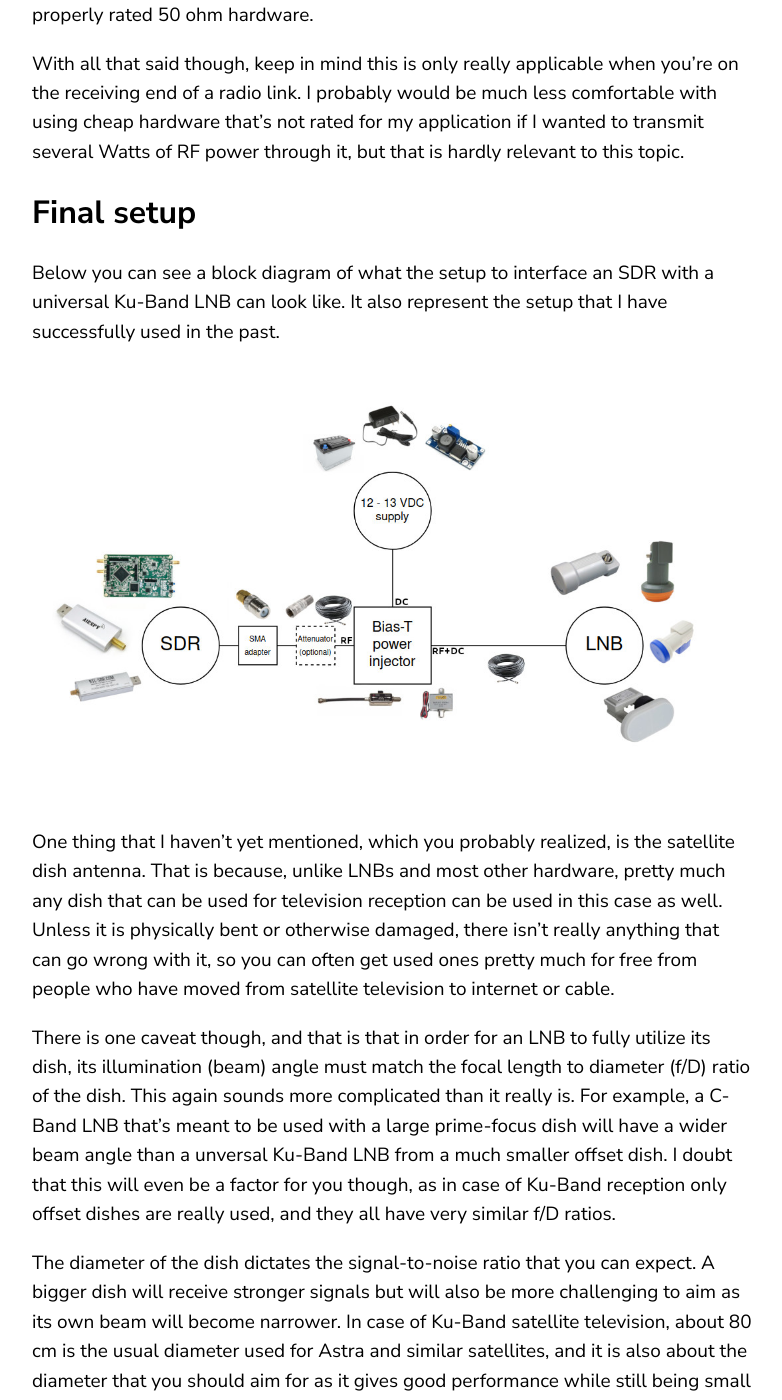
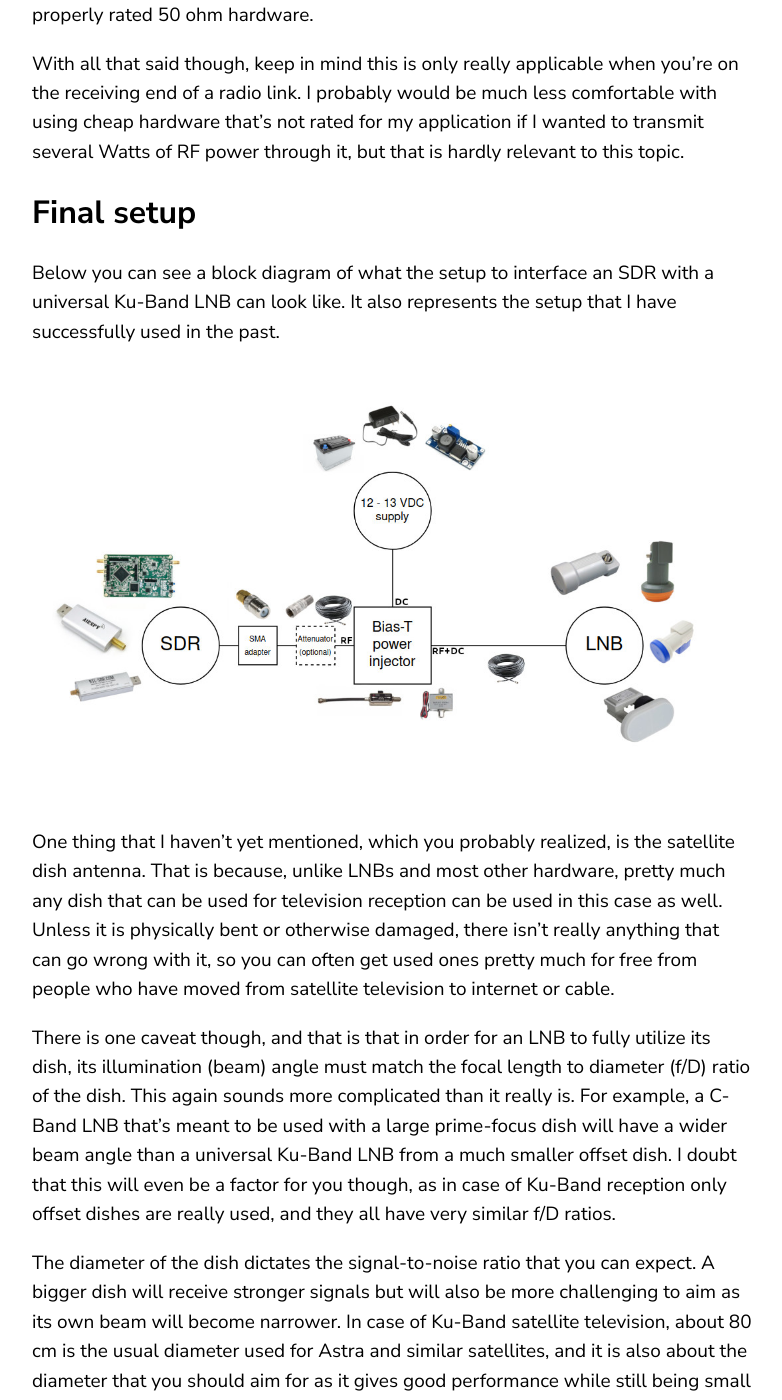
Before and after one commit to sgcderek/sgcderek.github.io, a Jekyll site: the page built from _posts/2021-08-13-interfacing-an-lnb-with-an-sdr.markdown, in a window 1280 px wide and 1400 px high, scrolled down 9096 px. Shown: the whole window, without its empty margins (68-850 px from the left). Built offline with Jekyll 4.4.1, drawn with Linux system fonts in a browser that asks for light colours.

Commit message:
Update 2021-08-13-interfacing-an-lnb-with-an-sdr.markdown

```diff
--- a/_posts/2021-08-13-interfacing-an-lnb-with-an-sdr.markdown
+++ b/_posts/2021-08-13-interfacing-an-lnb-with-an-sdr.markdown
@@ -99,13 +99,13 @@ With all that said though, keep in mind this is only really applicable when you'
 
 ## Final setup
 
-Below you can see a block diagram of what the setup to interface an SDR with a universal Ku-Band LNB can look like. It also represent the setup that I have successfully used in the past.
+Below you can see a block diagram of what the setup to interface an SDR with a universal Ku-Band LNB can look like. It also represents the setup that I have successfully used in the past.
 
 ![Block diagram of a basic SDR/LNB interface setup](https://raw.githubusercontent.com/sgcderek/sgcderek.github.io/main/images/4/setup.jpeg)
 
 One thing that I haven't yet mentioned, which you probably realized, is the satellite dish antenna. That is because, unlike LNBs and most other hardware, pretty much any dish that can be used for television reception can be used in this case as well. Unless it is physically bent or otherwise damaged, there isn't really anything that can go wrong with it, so you can often get used ones pretty much for free from people who have moved from satellite television to internet or cable.
 
-There is one caveat though, and that is that in order for an LNB to fully utilize its dish, its illumination (beam) angle must match the focal length to diameter (f/D) ratio of the dish. This again sounds more complicated than it really is. For example, a C-Band LNB that's meant to be used with a large prime-focus dish will have a wider beam angle than a unversal Ku-Band LNB from a much smaller offset dish. I doubt that this will even be a factor for you though, as in case of Ku-Band reception only offset dishes are really used, and they all have very similar f/D ratios.
+There is one caveat though, and that is that in order for an LNB to fully utilize its dish, its illumination (beam) angle must match the focal length to diameter (f/D) ratio of the dish. This again sounds more complicated than it really is. For example, a C-Band LNB that's meant to be used with a large prime-focus dish will have a wider beam angle than a universal Ku-Band LNB from a much smaller offset dish. I doubt that this will even be a factor for you though, as in case of Ku-Band reception only offset dishes are really used, and they all have very similar f/D ratios.
 
 The diameter of the dish dictates the signal-to-noise ratio that you can expect. A bigger dish will receive stronger signals but will also be more challenging to aim as its own beam will become narrower. In case of Ku-Band satellite television, about 80 cm is the usual diameter used for Astra and similar satellites, and it is also about the diameter that you should aim for as it gives good performance while still being small enough to be handled easily. If you do however have access to a bigger dish and you like the challenge of getting it working and the potential of a stronger signal, then by all means go for it. That is the basis of satellite TV [DXing](https://en.wikipedia.org/wiki/TV_and_FM_DX) which is a whole another hobby that can be explored.
 
```
